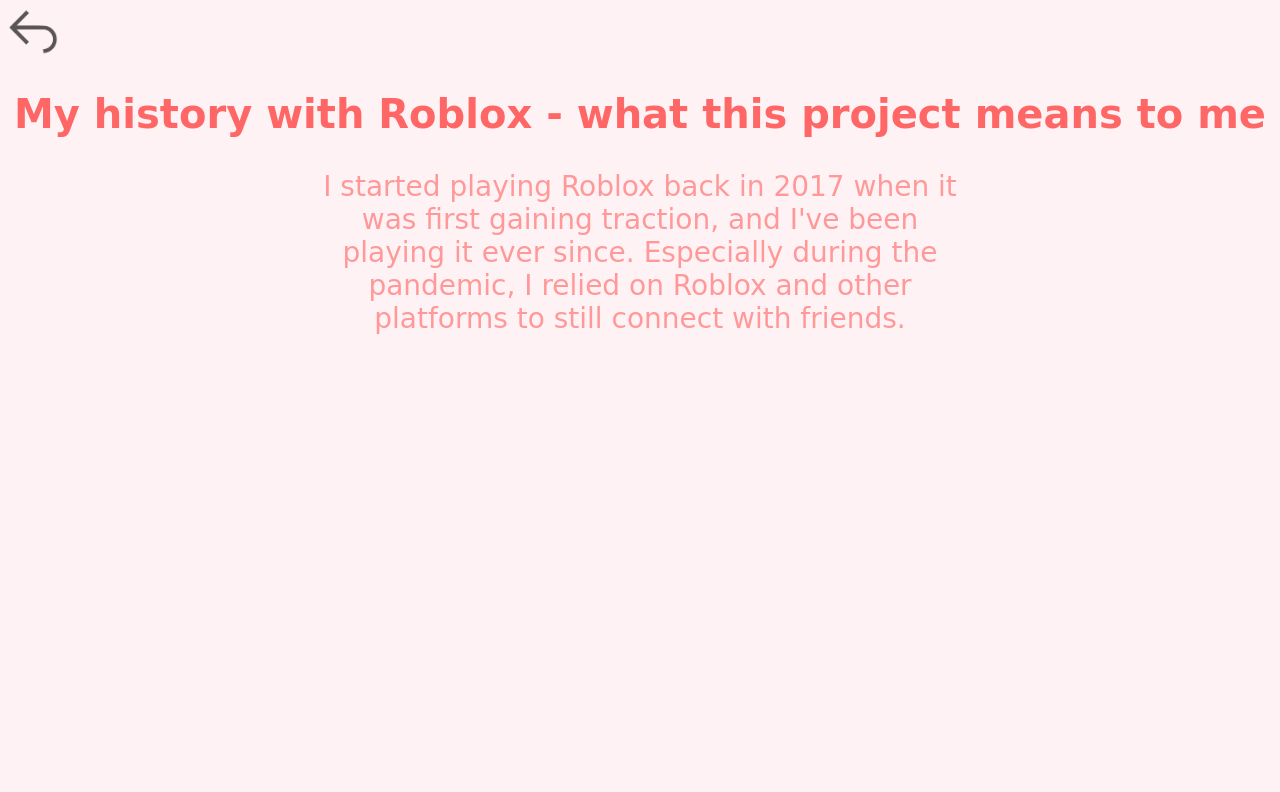
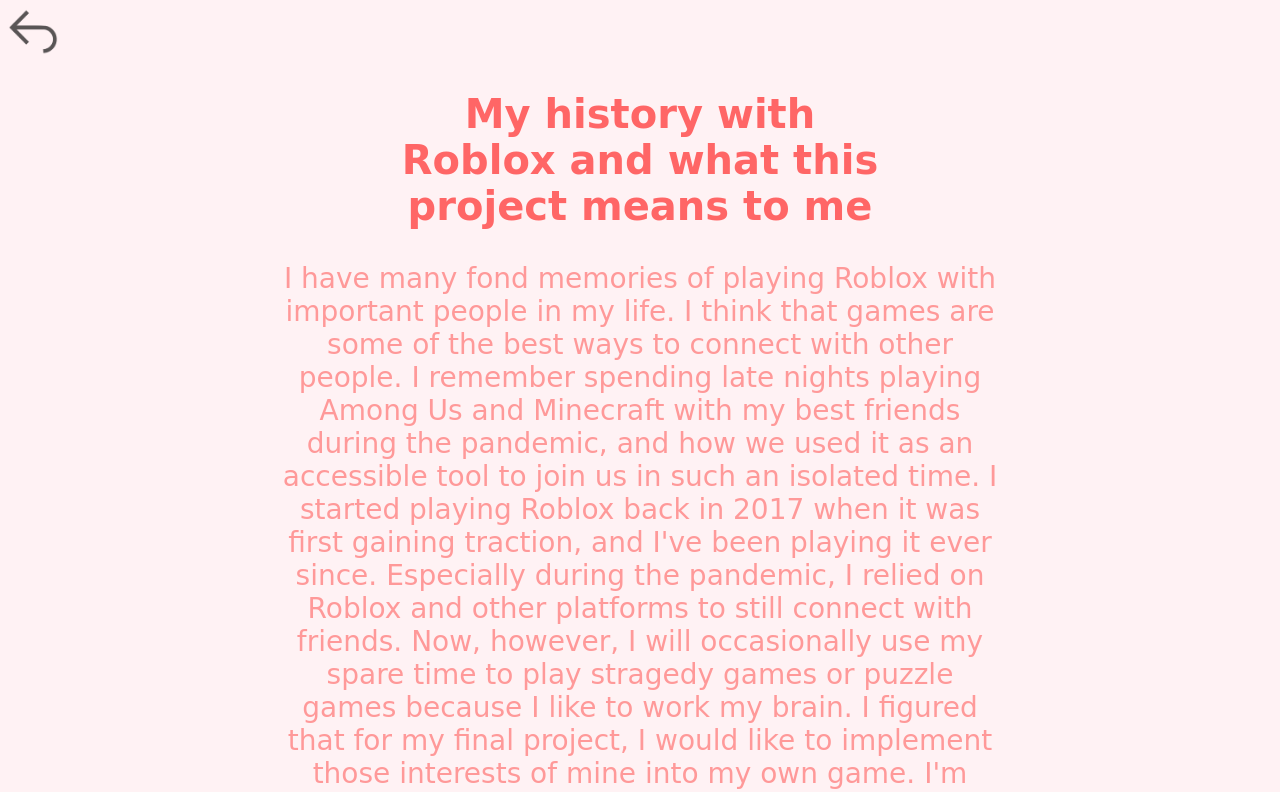
Before and after one commit to derationalize/derationalize.github.io, a plain HTML site: page whyroblox.html in a window 1280 px wide. Shown: the top 792 px of the page. Drawn offline with Linux system fonts and the light colour scheme; a web font is replaced by a local one.

Commit message:
touchups

```diff
--- a/whyroblox.html
+++ b/whyroblox.html
@@ -22,16 +22,18 @@
 				color:	#ff6666;
 				font-family: 'Gamja Flower', cursive;
 				font-size: 40px;
+				margin-right: 380px;
+  				margin-left: 380px;
 
 				}
 
 		p {
-				color:		#ff9999;
+				color:	#ff9999;
 				text-align: center;
 				font-family: 'Gamja Flower', cursive;
 				font-size: 28px;
-				 margin-right: 300px;
-  				 margin-left: 300px;
+				margin-right: 270px;
+  				margin-left: 270px;
 
 				}
 
@@ -46,9 +48,9 @@
 		<div id="exit"></div>
 		</a>
 
-<h2> My history with Roblox - what this project means to me</h2>
+<h2> My history with Roblox and what this project means to me</h2>
 
-<p> I started playing Roblox back in 2017 when it was first gaining traction, and I've been playing it ever since. Especially during the pandemic, I relied on Roblox and other platforms to still connect with friends.  </p>
+<p> I have many fond memories of playing Roblox with important people in my life. I think that games are some of the best ways to connect with other people. I remember spending late nights playing Among Us and Minecraft with my best friends during the pandemic, and how we used it as an accessible tool to join us in such an isolated time. I started playing Roblox back in 2017 when it was first gaining traction, and I've been playing it ever since. Especially during the pandemic, I relied on Roblox and other platforms to still connect with friends. Now, however, I will occasionally use my spare time to play stragedy games or puzzle games because I like to work my brain. I figured that for my final project, I would like to implement those interests of mine into my own game. I'm hoping that this project will inspire future Roblox games of mine, because I have a lot of ideas. This find-the-button project will most likely be the prerequisite to a series of more intensive and more engaging games! I have been really excited all the way through when designing, creating, and executing this project. </p>
 
 </body>
 
```
Also changed, not shown: entries.html (+3 -1 lines), photodoc.html (+3 -2 lines).
